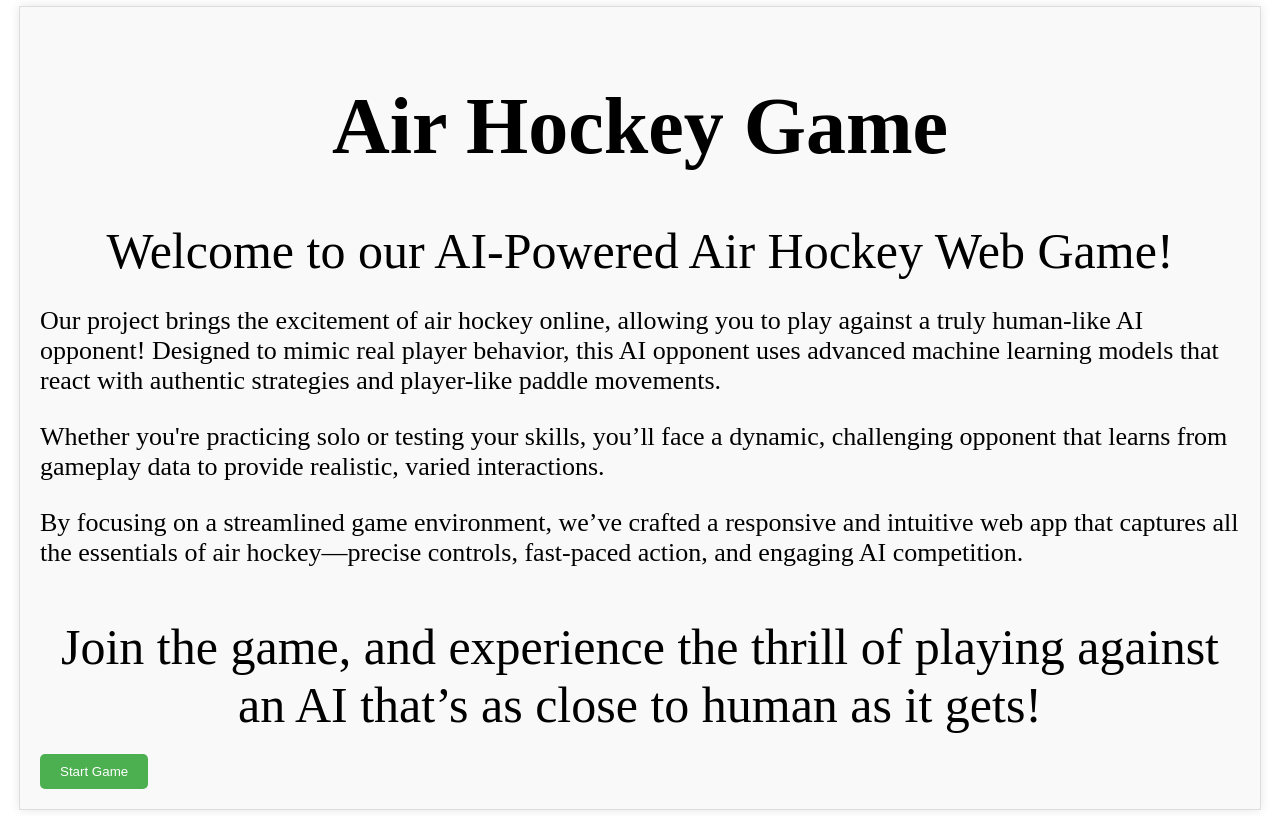
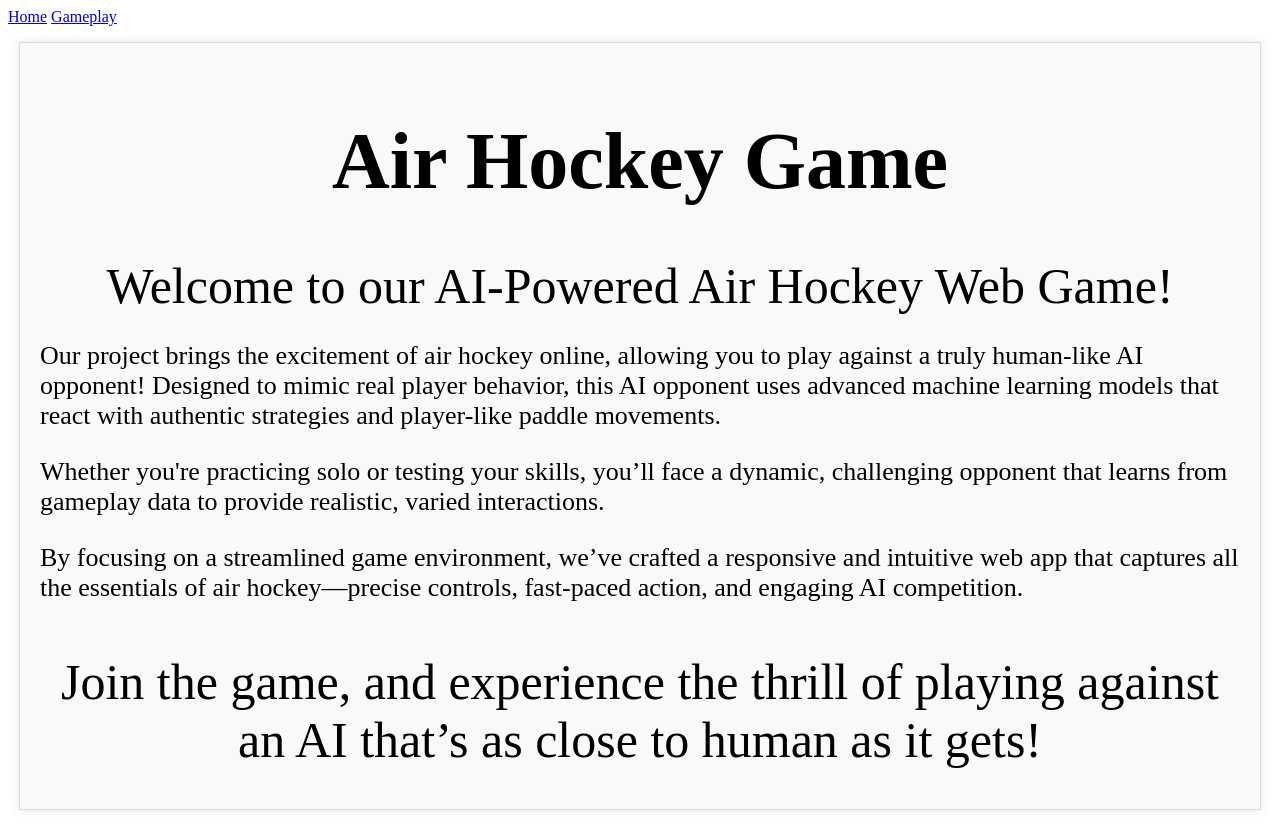
Before and after one commit to GrapesGoober/css400-project-dev, a SvelteKit app in the folder frontend/: page /home in a window 1280 px wide. Before the commit this address had no page. Built offline with nearby package versions, Linux system fonts and the light colour scheme.

Commit message:
Add Nav. to home and gameplay.

```diff
--- a/frontend/src/routes/+layout.svelte
+++ b/frontend/src/routes/+layout.svelte
@@ -1,6 +1,12 @@
-<!-- src/routes/+layout.svelte -->
 <script>
-  import Home from '/src/home/home.svelte';
+  // This is the root layout
 </script>
 
-<Home />
+<nav>
+  <a href="/home">Home</a>
+  <a href="/gameplay">Gameplay</a>
+</nav>
+
+<main>
+  <slot /> <!-- This is where the current page content will be rendered -->
+</main>
--- a/frontend/src/home/home.svelte
+++ b/frontend/src/routes/home/+page.svelte
@@ -10,7 +10,6 @@
     <p>Whether you're practicing solo or testing your skills, you’ll face a dynamic, challenging opponent that learns from gameplay data to provide realistic, varied interactions.</p>
     <p>By focusing on a streamlined game environment, we’ve crafted a responsive and intuitive web app that captures all the essentials of air hockey—precise controls, fast-paced action, and engaging AI competition.</p>
     <p class="Outro">Join the game, and experience the thrill of playing against an AI that’s as close to human as it gets!</p>
-    <button><a href="/page">Start Game</a></button>
   </div>
 </main>
 
```
Also changed, not shown: frontend/src/routes/gameplay/+page.svelte (renamed from frontend/src/routes/+page.svelte).
